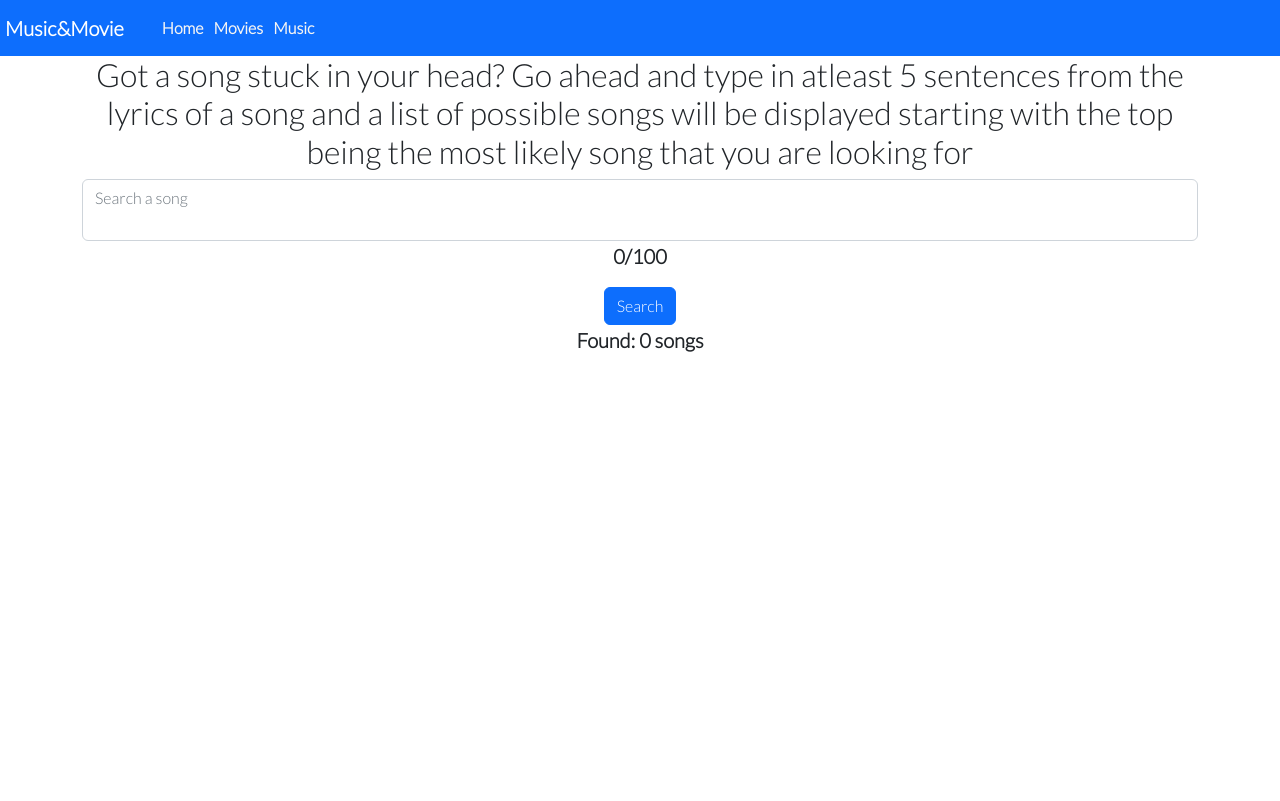
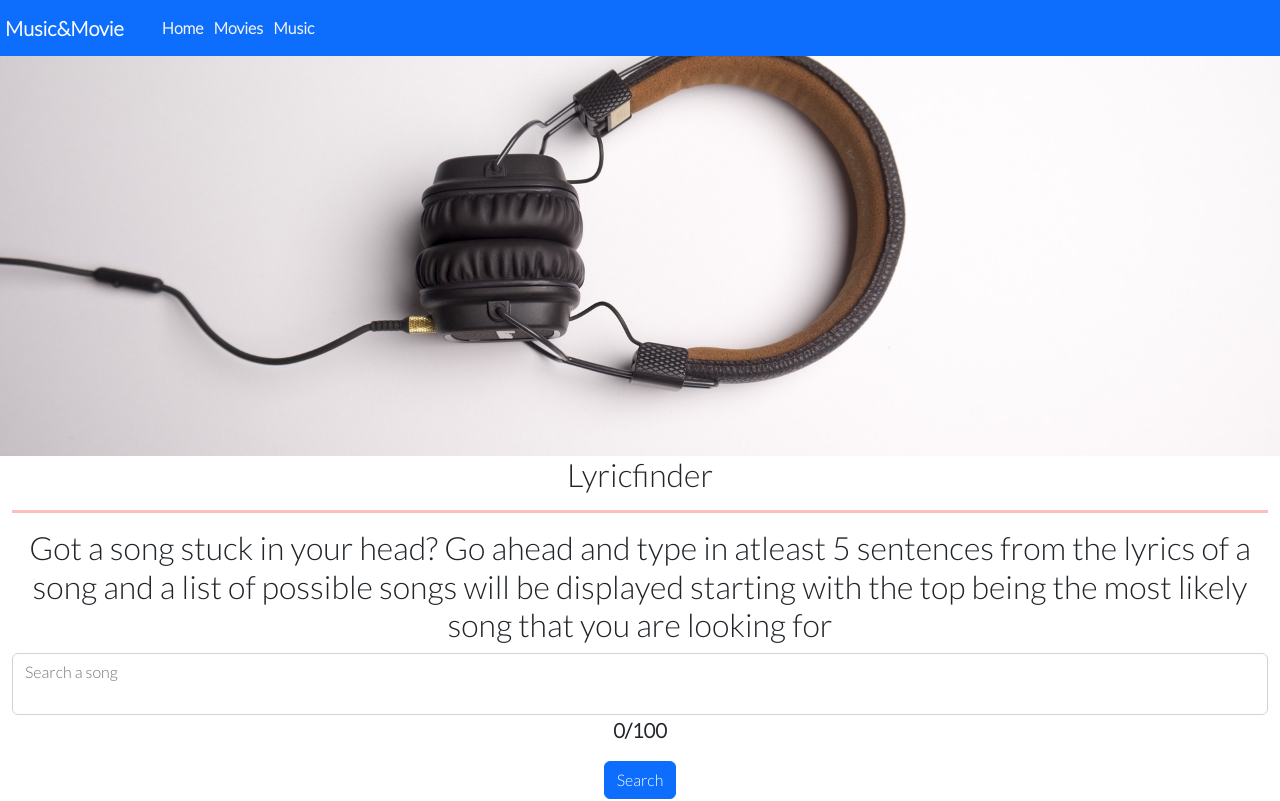
Before and after one commit to rebahama/API-mashup, a React (Create React App) app: page /music in a window 1280 px wide. Shown: the top 801 px of the page. Built offline with nearby package versions, Linux system fonts and the light colour scheme.

Commit message:
add picture to music page

```diff
--- a/src/App.js
+++ b/src/App.js
@@ -7,6 +7,7 @@ import HomePage from "./webpage/HomePage";
 import MovieDetail from "./webpage/MovieDetail";
 import Movies from "./webpage/Movies";
 import Music from "./webpage/Music";
+
 
 function App() {
   return (
--- a/src/styles/MusicPage.module.css
+++ b/src/styles/MusicPage.module.css
@@ -11,4 +11,16 @@
 }
 textarea {
     resize: none;
-  }
+}
+
+.HeroImage {
+    max-width: 100%;
+    background-image: url('../assets/headphones.jpg');
+    background-repeat: no-repeat;
+    height: 400px;
+    background-size: cover;
+    background-position: center;
+}
+.hrLine {
+    border-top:3px solid #f10000;
+}
--- a/src/webpage/Music.js
+++ b/src/webpage/Music.js
@@ -2,7 +2,7 @@ import React, { useState } from "react";
 import styles from "../styles/MusicPage.module.css";
 import axios from "axios";
 import SpinnerBar from "../components/SpinnerBar";
-import { Container, Form, Button } from "react-bootstrap";
+import { Container, Form, Button, Row, Col } from "react-bootstrap";
 
 const Music = () => {
   const [isLoading, setIsLoading] = useState(false);
@@ -25,7 +25,7 @@ const Music = () => {
       alert("Please type something in the field");
     }
     if (lyric.length > 100) {
-      alert("Maximum 100 charachters please");
+      alert("Maximum 100 characters");
     } else if (lyric !== "") {
       event.preventDefault();
       setIsLoading(true);
@@ -51,7 +51,12 @@ const Music = () => {
 
   return (
     <div>
-      <Container>
+      <Container fluid>
+      <Row>
+        <Col md={12} className={styles.HeroImage}></Col>
+      </Row>
+      <h2> Lyricfinder</h2>
+      <hr className={styles.hrLine} />
         <h2>
           Got a song stuck in your head? Go ahead and type in atleast 5
           sentences from the lyrics of a song and a list of possible songs will
```
Also changed, not shown: src/webpage/Testing.js (added, +61 -0 lines), src/assets/headphones.jpg (added).
